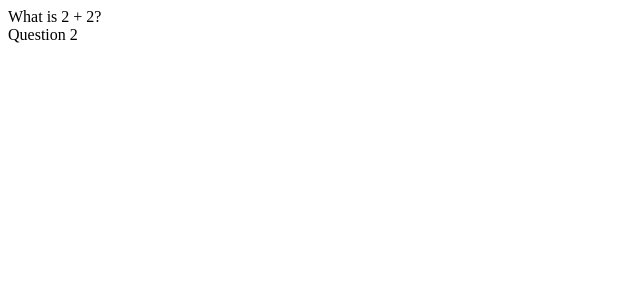
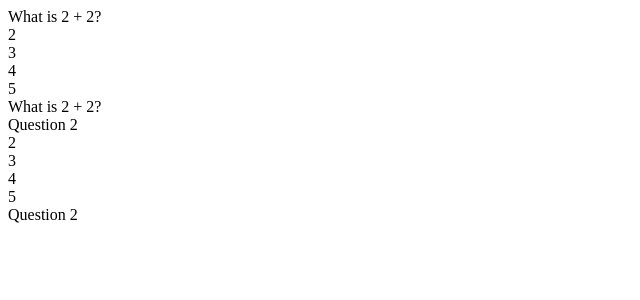
Before and after one commit to irishandyesiam/FlashcardQuiz, a React (Create React App) app in the folder flashcard-quiz/: page / in a window 1280 px wide. Shown: the top 300 px of the page, without its empty margins (0-640 px from the left). Built offline with nearby package versions, Linux system fonts and the light colour scheme.

Commit message:
Front of card HTML set.

```diff
--- a/flashcard-quiz/src/Flashcard.js
+++ b/flashcard-quiz/src/Flashcard.js
@@ -8,6 +8,8 @@ export default function Flashcard({ flashcard }) {
             className={`card ${flip ? 'flip' : ''}`}
             onClick={() => setFlip(!flip)}
         >
+            <div className="front">{flashcard.question}</div>
+            <div className="flashcard-options">{flashcard.options.map(option => {return <div className="flashcard-option">{option}</div>})}</div>
             {flip ? flashcard.answer : flashcard.question}
         </div>
     )
```
